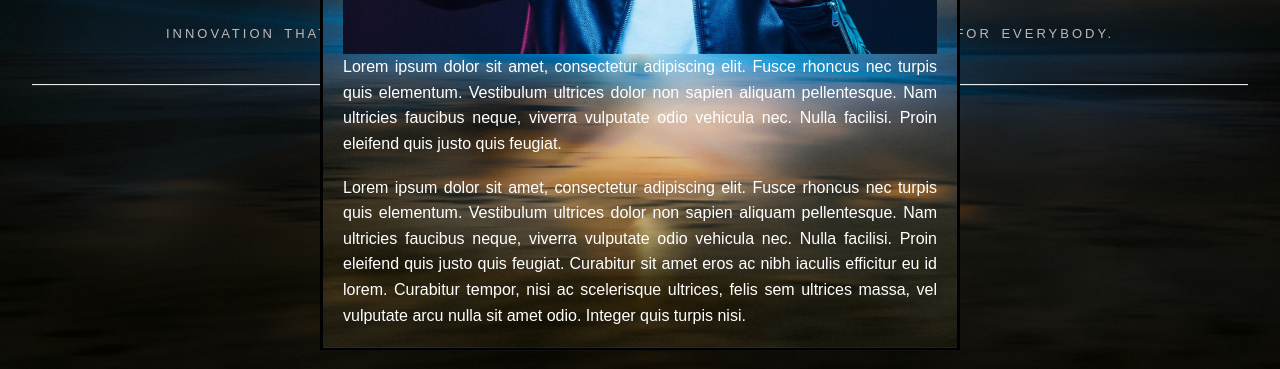
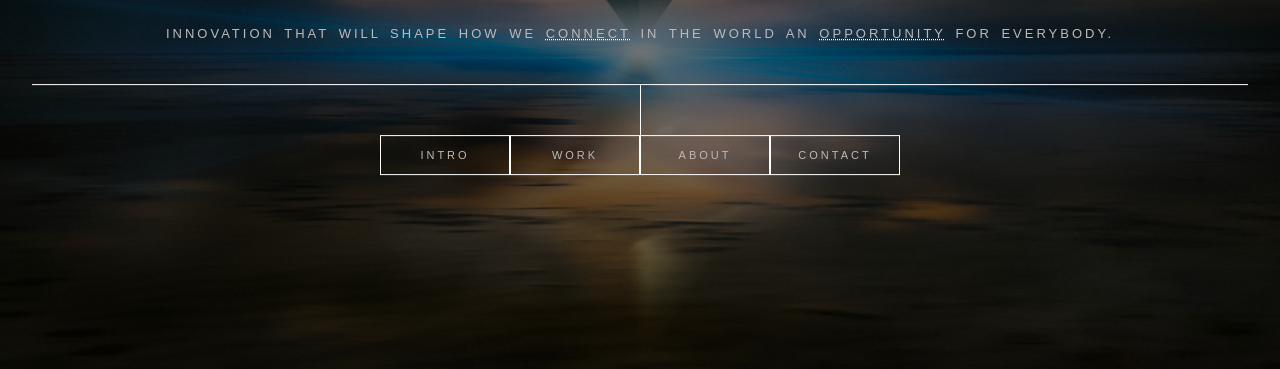
Before and after one commit to vengrasl/Git-ir-Github-atsiskaitymas, a plain HTML site: page index.html in a window 1280 px wide. Shown: the part 431-800 px from the top of the page. Drawn offline with Linux system fonts and the light colour scheme.

Commit message:
uzdarytas 4 tab

```diff
--- a/index.html
+++ b/index.html
@@ -46,7 +46,7 @@
           </div>
         </div>
       </dialog>
-      <dialog open id="workModal">
+      <dialog id="workModal">
         <div class="boxContent">
           <div class="modalTop">
             <h1>Intro</h1>
```
